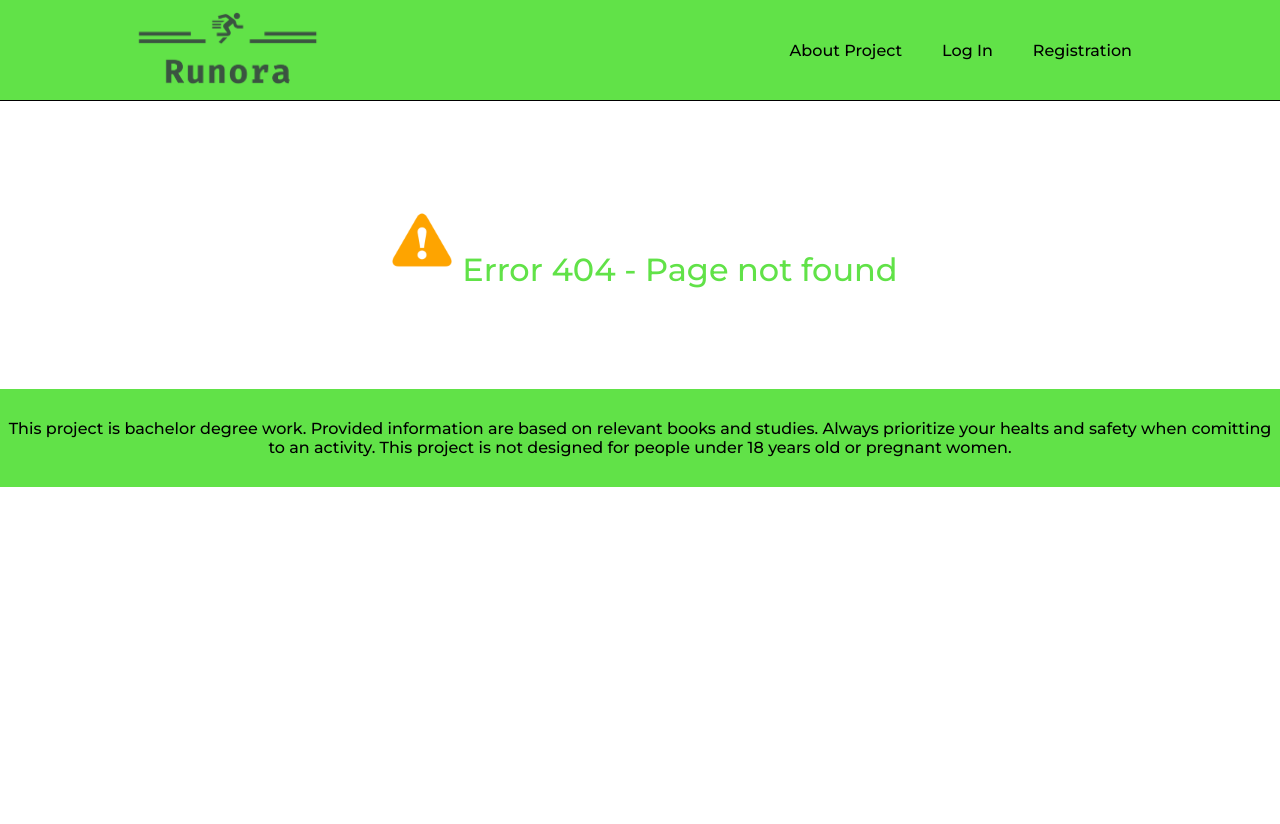
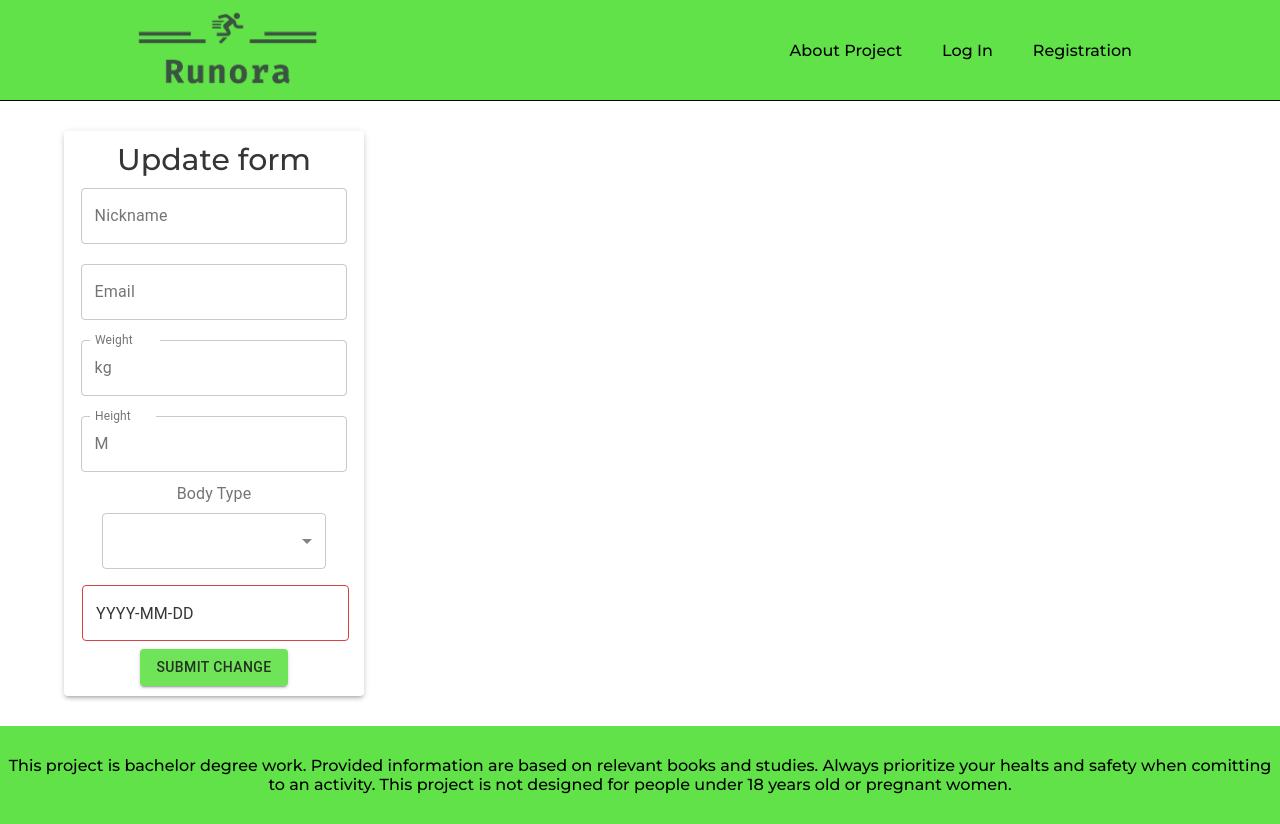
Before and after one commit to AlexZamastil/BP, a React (Create React App) app in the folder src/main/frontend/: page /UpdateData in a window 1280 px wide. Before the commit the page ends 800 px from the top, so only its background shows below. Built offline with nearby package versions, Linux system fonts and the light colour scheme; no server answers.

Commit message:
UpdateData.js

```diff
--- a/src/main/frontend/src/App.js
+++ b/src/main/frontend/src/App.js
@@ -8,6 +8,7 @@ import { useTranslation } from 'react-i18next';
 import Login from "./Login"
 import Registration from "./Registration"
 import PageNotFound from "./PageNotFound";
+import UpdateData from "./UpdateData";
 
 
 
@@ -26,6 +27,8 @@ function App() {
           <Route path="/welcomePage" element={<WelcomePage/>} />
           <Route path="/login" element={<Login/>} />
           <Route path="/register" element={<Registration/>} />
+          <Route path="/UpdateData" element={<UpdateData/>}/>
+          <Route path="/" element={<WelcomePage/>}/>
           <Route path="*" element={<PageNotFound/>}/>
         </Routes>
 
--- a/src/main/frontend/src/Login.js
+++ b/src/main/frontend/src/Login.js
@@ -51,11 +51,11 @@ export default function Login(){
 
         <h1>Login form</h1>
 
-      <TextField  style={{ margin: "10px auto", opacity: 1 }} id="outlined-basic" label="Email" variant="outlined" fullWidth
+      <TextField  style={{ margin: "10px auto", opacity: 1 }} id="outlined-basic" label="Email" variant="outlined" fullWidth sx={{ m: 1, width: '25ch' }}
         value={email}
         onChange={(e)=>setEmail(e.target.value)} />
 
-        <TextField   style={{ margin: "10px auto", opacity: 1 }} type="password"  id="outlined-basic" label="Password" variant="outlined" fullWidth
+        <TextField   style={{ margin: "10px auto", opacity: 1 }} type="password"  id="outlined-basic" label="Password" variant="outlined" fullWidth sx={{ m: 1, width: '25ch' }}
        value={password}
        onChange={(e)=>setPassword(e.target.value)} />
 
--- a/src/main/frontend/src/Profile.js
+++ b/src/main/frontend/src/Profile.js
@@ -1,4 +1,4 @@
-import { Paper } from '@mui/material';
+import { Paper, Button } from '@mui/material';
 import { useEffect, useState } from 'react';
 import { useTranslation } from 'react-i18next';
 import { Link} from "react-router-dom"
@@ -11,6 +11,10 @@ export default function Profile(){
     const handleLogout = ()=> {
       localStorage.clear("user");
       navigate("/WelcomePage");
+      window.location.reload(false);
+    }
+    const handleChange = ()=> {
+      navigate("/UpdateData");
       window.location.reload(false);
     }
 useEffect(()=>{
@@ -35,12 +39,17 @@ useEffect(()=>{
           Height <b>{userStats.user.height}</b><br/>
           Weight <b>{userStats.user.weight}</b><br/>
           Date of birth<b>{userStats.user.dateOfBirth}</b><br/>
-          BodyType<b>{userStats.userstats.bodytype}</b>
+          BodyType<b>{userStats.user.bodyType}</b><br/>
+          <br/>
+          <Button color='primary' variant='contained' onClick={handleChange}> {t('change_data')} </Button>
         </div>
       </Paper>
        ) : null}
+       <div className='Logout'>
         <Link to="/WelcomePage">
-        <button on onClick={handleLogout}> {t('log-out')} </button>
+        <Button color='secondary' variant='contained' onClick={handleLogout}> {t('log-out')} </Button>
         </Link>
+        </div>
+
       </div>)
 }
--- a/src/main/frontend/src/Registration.js
+++ b/src/main/frontend/src/Registration.js
@@ -81,6 +81,7 @@ export default function Registration() {
 
         <TextField
           style={{ margin: '10px auto' }}
+          sx={{ m: 1, width: '25ch' }}
           id="outlined-basic"
           label="Nickname"
           variant="outlined"
@@ -91,6 +92,7 @@ export default function Registration() {
 
         <TextField
           style={{ margin: '10px auto' }}
+          sx={{ m: 1, width: '25ch' }}
           id="outlined-basic"
           label="Email"
           variant="outlined"
@@ -102,6 +104,7 @@ export default function Registration() {
         <TextField
           type="password"
           style={{ margin: '10px auto' }}
+          sx={{ m: 1, width: '25ch' }}
           id="outlined-basic"
           label="Password"
           variant="outlined"
@@ -112,6 +115,8 @@ export default function Registration() {
 
         <DatePicker
         className='datepicker'
+        sx={{ m: 1, width: '25ch' }}
+        style={{ margin: '10px auto' }}
          format="YYYY-MM-DD"
          maxDate={today.getDate}
          value={date}
--- a/src/main/frontend/src/Theme.js
+++ b/src/main/frontend/src/Theme.js
@@ -7,7 +7,7 @@ const theme = createTheme({
       main: '#61e248',
     },
     secondary: {
-      main: '#f50057',
+      main: '#ff0000',
     },
 
   },
--- /dev/null
+++ b/src/main/frontend/src/UpdateData.js
@@ -0,0 +1,167 @@
+import React, { useState, useEffect } from 'react';
+import { Container} from '@mui/system';
+import {TextField,Button} from '@mui/material';
+import { Paper } from '@mui/material';
+import { DatePicker } from '@mui/x-date-pickers';
+import {useNavigate} from "react-router-dom"
+import InputAdornment from '@mui/material/InputAdornment';
+import InputLabel from '@mui/material/InputLabel';
+import Select from '@mui/material/Select';
+import MenuItem from '@mui/material/MenuItem';
+
+export default function UpdateData() {
+  const navigate = useNavigate();
+  const today = new Date();
+  today.setHours(0, 0, 0, 0);
+  const [id, setId] = useState("");
+  const [email, setEmail] = useState("");
+  const [nickname, setNickname] = useState("");
+  const [password, setPassword] = useState("");
+  const [birthdate, setBirthdate] = useState("");
+  const [weight, setWeight] = useState("");
+  const [height, setHeight] = useState("");
+  const [bodyType, setBodyType] = useState("");
+  const [token, setToken] = useState("");
+
+  useEffect(() => {
+    fetch("http://localhost:8080/api/authorized/user/getuserdata", {
+      method: "GET",
+      headers: {
+        'Authorization': localStorage.getItem("token")
+      }
+    })
+    .then(async (response) => response.json())
+    .then(async (response) => {
+      setId(response.user.id);
+      setEmail(response.user.email);
+      setNickname(response.user.nickname);
+      setPassword(response.user.password);
+      setBirthdate(new Date(response.user.dateOfBirth));
+      setWeight(response.user.weight);
+      setHeight(response.user.height);
+      setBodyType(response.user.bodyType);
+      setToken(response.user.token);
+
+    });
+
+  }, []);
+
+
+
+  const date = useState("");
+  const formattedBirthdate = birthdate ? birthdate.toISOString().split('T')[0] : '';
+
+  const handleUpdate = (e) => {
+    e.preventDefault();
+
+    const user = {
+      method: 'POST',
+      headers: {
+        'Authorization': localStorage.getItem("token"),
+        'Content-Type': 'application/json'
+      },
+        body: JSON.stringify({
+        id : id,
+        email: email,
+        nickname: nickname,
+        password: password,
+        dateOfBirth: formattedBirthdate,
+        weight: weight,
+        height: height,
+        bodytype: bodyType,
+        token : token
+      }),
+    };
+
+    console.log(user.body);
+
+    fetch('http://localhost:8080/api/authorized/user/updateData', user)
+      .then(async (response) => {
+        if (response.status === 200) {
+                console.log("DATA UPDATED SUCCESSFULLY");
+                navigate("/Profile")
+        } else {
+          throw await response;
+        }
+      });
+  };
+  return (
+    <div className='divupdate'>
+    <Container>
+       <Paper elevation={3} className='paper'>
+      <form noValidate autoComplete="off">
+        <h1>Update form</h1>
+
+        <TextField
+          style={{ margin: '10px auto' }}
+          id="outlined-basic"
+          label="Nickname"
+          variant="outlined"
+          sx={{ m: 1, width: '25ch' }}
+          fullWidth
+          value={nickname}
+          onChange={(e) => setNickname(e.target.value)}
+        />
+         <TextField
+          style={{ margin: '10px auto' }}
+          id="outlined-basic"
+          label="Email"
+          variant="outlined"
+          fullWidth
+          sx={{ m: 1, width: '25ch' }}
+          value={email}
+          onChange={(e) => setEmail(e.target.value)}
+        />
+
+        <TextField
+        style={{ margin: '10px auto' }}
+          label="Weight"
+          id="outlined-start-adornment"
+          sx={{ m: 1, width: '25ch' }}
+          InputProps={{
+            startAdornment: <InputAdornment position="start">kg</InputAdornment>,
+          }}
+          onChange={(e) => setWeight(e.target.value)}
+        />
+        <TextField
+        style={{ margin: '10px auto' }}
+          label="Height"
+          id="outlined-start-adornment"
+          sx={{ m: 1, width: '25ch' }}
+          InputProps={{
+            startAdornment: <InputAdornment position="start">M</InputAdornment>,
+          }}
+          onChange={(e) => setHeight(e.target.value)}
+        />
+
+        <InputLabel id="demo-simple-select-label">Body Type</InputLabel>
+        <Select
+          labelId="demo-simple-select-label"
+          id="demo-simple-select"
+          value={bodyType}
+          label="Body Type"
+          sx={{ m: 1, width: '25ch' }}
+          onChange={(e) => setBodyType(e.target.value)}
+        >
+          <MenuItem value={"AVERAGE"}>Average</MenuItem>
+          <MenuItem value={"ATHLETIC"}>Athletic</MenuItem>
+          <MenuItem value={"OBESE"}>Obese</MenuItem>
+        </Select>
+
+        <DatePicker
+        className='datepicker'
+        sx={{ m: 1, width: '25ch' }}
+        style={{ margin: '10px auto' }}
+         format="YYYY-MM-DD"
+         maxDate={today.getDate}
+         value={date}
+         onChange={(newDate) => setBirthdate(newDate)}
+         />
+
+        <Button variant="contained" onClick={handleUpdate}> Submit change </Button>
+      </form>
+      </Paper>
+    </Container>
+    </div>
+  );
+}
--- a/src/main/frontend/src/locales/en.json
+++ b/src/main/frontend/src/locales/en.json
@@ -13,5 +13,14 @@
     "welcomepage_inspiration" : "IMPROVE",
     "welcomepage_inspiration2" : "OVERCOME",
     "welcomepage_inspiration3" : "EXCEL",
+    "welcomepage_inspiration4" : "WIN",
+    "change_data" : "Change user data",
+    "welcomepage_inspiration4" : "WIN",
+    "welcomepage_inspiration4" : "WIN",
+    "welcomepage_inspiration4" : "WIN",
+    "welcomepage_inspiration4" : "WIN",
+    "welcomepage_inspiration4" : "WIN",
+    "welcomepage_inspiration4" : "WIN",
+    "welcomepage_inspiration4" : "WIN",
     "welcomepage_inspiration4" : "WIN"
 }
--- a/src/main/frontend/src/styling.css
+++ b/src/main/frontend/src/styling.css
@@ -206,9 +206,13 @@ html, body {
   background-image: url(/src/sources/img_legs.jpg);
 
 }
-.paper b {
+.paperProfile b {
+  color: var(--yellow-color)
 
-
+}
+.Logout{
+  text-align: center;
+  padding : 20px;
 }
 .paper h1 {
   font-size: 30px;
@@ -223,6 +227,10 @@ footer {
   color: #000000;
   padding: 30px 0px;
   text-align: center;
+}
+.divupdate{margin: auto;
+padding: 30px;
+text-align: center;
 }
 
 @media (max-width: 768px) {
```
Also changed, not shown: 2 other files (tests, documents, lock files or other folders).
